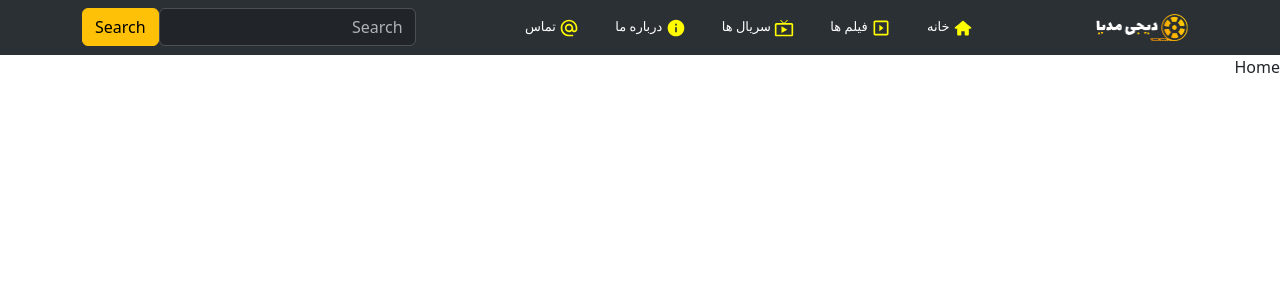
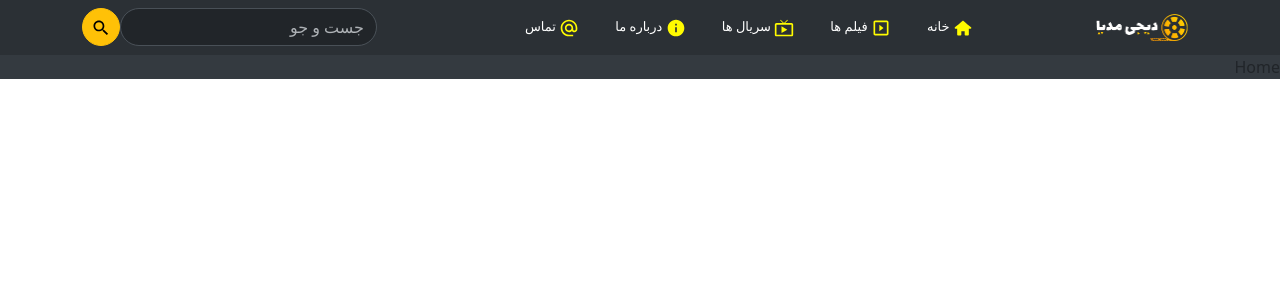
Before and after one commit to MohamadTdn/digimovieswithreactjs, a React (Create React App) app: page / in a window 1280 px wide. Shown: the top 300 px of the page. Built offline with nearby package versions, Linux system fonts and the light colour scheme.

Commit message:
complete navbar

```diff
--- a/src/App.css
+++ b/src/App.css
@@ -1,3 +1,4 @@
 .App {
    direction: rtl;
+   background-color: #343a40;
 }
--- a/src/Components/NavMenu/NavMenu.css
+++ b/src/Components/NavMenu/NavMenu.css
@@ -9,3 +9,8 @@
     color: #fffb00;
     font-size: 20px;
 }
+
+.Navbar svg:hover {
+    transform: scale(1.5);
+    transition: 0.25s;
+}
--- a/src/Components/NavMenu/NavMenu.js
+++ b/src/Components/NavMenu/NavMenu.js
@@ -6,6 +6,7 @@ import SlideshowIcon from '@mui/icons-material/Slideshow';
 import LiveTvIcon from '@mui/icons-material/LiveTv';
 import InfoIcon from '@mui/icons-material/Info';
 import AlternateEmailIcon from '@mui/icons-material/AlternateEmail';
+import SearchIcon from '@mui/icons-material/Search';
 import './NavMenu.css'
 
 export default function NavMenu() {
@@ -37,11 +38,14 @@ export default function NavMenu() {
           <Form className="d-flex">
             <Form.Control
               type="search"
-              placeholder="Search"
-              className="me-2"
+              placeholder="جست و جو"
+              className="me-2 search-form"
               aria-label="Search"
+              style={{borderRadius: '20px'}}
             />
-            <Button variant="warning">Search</Button>
+            <Button size="sm" variant="warning" style={{borderRadius: '50px'}}>
+              <SearchIcon style={{color: '#000'}}/>
+            </Button>
           </Form>
         </Navbar.Collapse>
       </Container>
```
